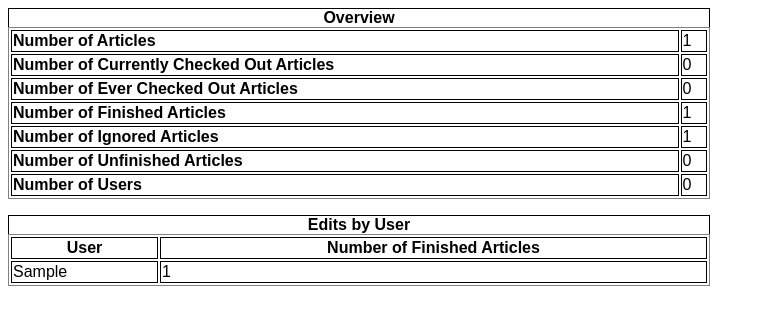
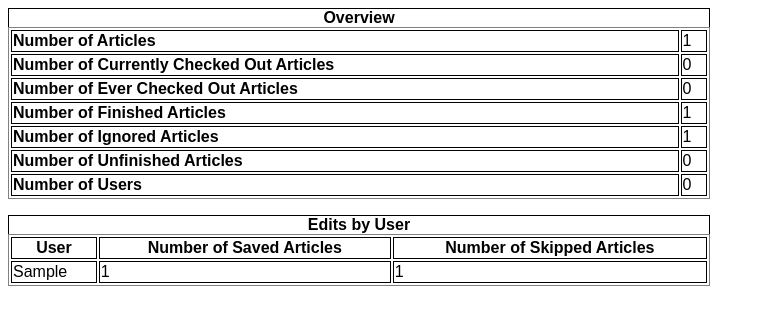
Before and after one commit to reedy/AutoWikiBrowserTypoScan, a PHP site: page /?action=1 in a window 1280 px wide. Shown: the top 325 px of the page, without its empty margins (0-765 px from the left). Run offline with PHP 8.4, Linux system fonts and the light colour scheme; tables that the repository leaves empty hold one stand-in row (values such as "Sample post").

Commit message:
Couple more index.php tweaks, addition of a few more stats shown
git-svn-id: https://autowikibrowser.svn.sourceforge.net/svnroot/autowikibrowser/TypoScan@3185 b999ae8e-1018-0410-9b92-f9ef6f55c712

```diff
--- a/index.php
+++ b/index.php
@@ -177,14 +177,15 @@
 			<p/>';
 
 			//Number of finished by user
-			$query = "SELECT COUNT(user) AS edits, user FROM articles WHERE (finished = 1) GROUP BY user ORDER BY edits DESC";
+			$query = "SELECT SUM(finished) AS edits, SUM(skipid > 0) AS skips, user FROM articles WHERE (finished = 1) OR (skipid > 0) GROUP BY user ORDER BY edits, skips DESC";
 
 			echo '<table class="sortable">
 	<caption>Edits by User</caption>
 <thead>
 	<tr>
 		<th scope="col" class="sortable">User</th>
-		<th scope="col" class="sortable">Number of Finished Articles</th>
+		<th scope="col" class="sortable">Number of Saved Articles</th>
+		<th scope="col" class="sortable">Number of Skipped Articles</th>
 	</tr>
 </thead>';
 
@@ -192,11 +193,14 @@
 
 			while($row = mysql_fetch_assoc($result))
 			{
-				echo '<tr><td>'. $row['user'] . '</td><td>' . $row['edits'] . '</td></tr>';
+				echo '<tr><td>'. $row['user'] . '</td><td>' . $row['edits'] . '</td><td>' . $row[skips] . '</td></tr>';
 			}
 
 			echo '</table>
 			</html>';
+
+			//No of Ignores per reason
+
 			break;
 	}
 
```
